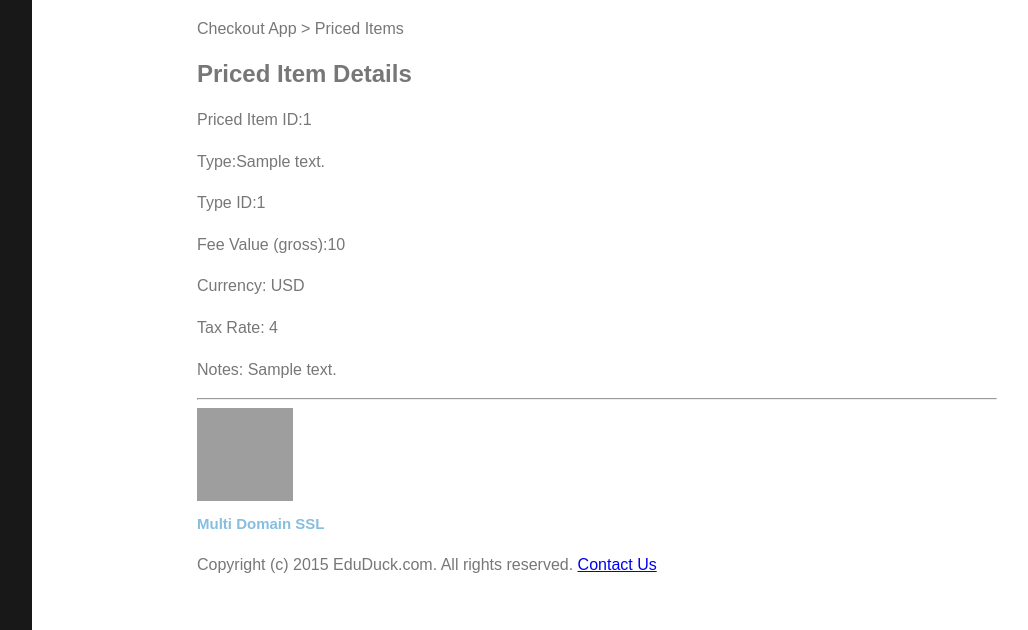
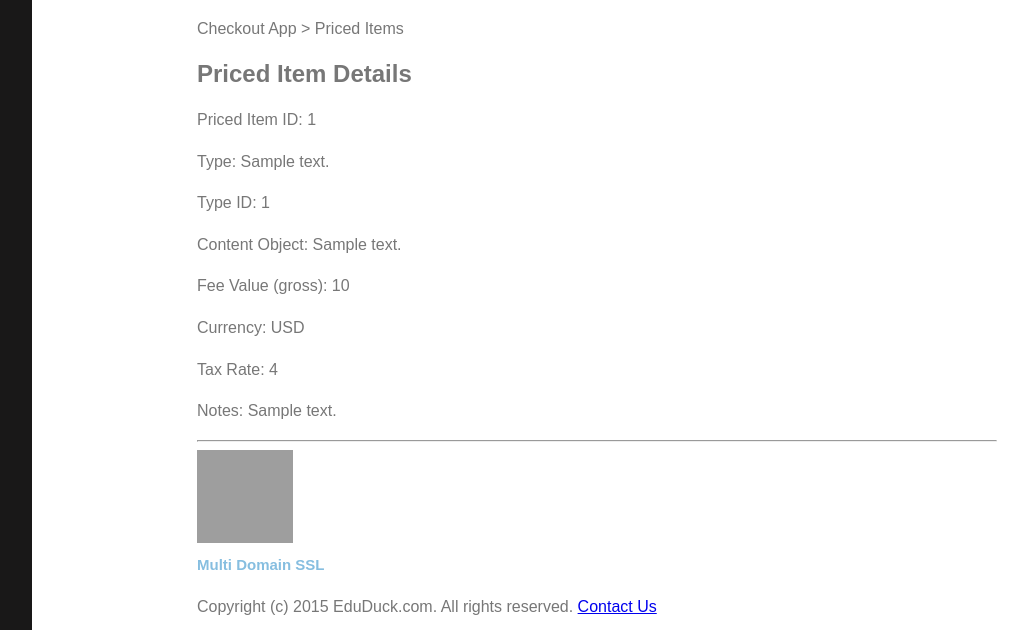
Before and after one commit to chrismcginlay/eduduck, a Django app: template checkout/templates/checkout/priceditem_detail.html in a window 1280 px wide. Shown: the part 169-799 px from the top of the page, without its empty margins (118-1146 px from the left). Run offline with Django 3.2, Linux system fonts and the light colour scheme; the template is opened without the code that fills it: most values are stand-ins (such as "Sample title", 1, 10 or a date in 2020); parts of the project's set-up code (start-up, migrations or seed data) failed here and were passed over; some libraries are stand-ins or nearby versions; grey boxes are pictures that could not be loaded.

Commit message:
Template whitespace

```diff
--- a/checkout/templates/checkout/priceditem_confirm_delete.html
+++ b/checkout/templates/checkout/priceditem_confirm_delete.html
@@ -6,6 +6,7 @@
 
 {% block content %}
     <form action="" method="post">{% csrf_token %}
+        <p>{{ object.id }};{{ object.content_type }}:{{ object.content_object }} {{ object.fee_value }}{{ object.currency }}</p>
         <p>Are you sure you want to delete "{{ object }}"?</p>
         <input type="submit" value="Confirm" />
     </form>
--- a/checkout/templates/checkout/priceditem_detail.html
+++ b/checkout/templates/checkout/priceditem_detail.html
@@ -5,10 +5,11 @@
 {% endblock contentheading %}
 
 {% block content %}
-    <p>Priced Item ID:{{ object.id }}</p>
-    <p>Type:{{ object.content_type }}</p>
-    <p>Type ID:{{ object.object_id }}</p>
-    <p>Fee Value (gross):{{ object.fee_value }}</p>
+    <p>Priced Item ID: {{ object.id }}</p>
+    <p>Type: {{ object.content_type }}</p>
+    <p>Type ID: {{ object.object_id }}</p>
+    <p>Content Object: {{ object.content_object }}</p>
+    <p>Fee Value (gross): {{ object.fee_value }}</p>
     <p>Currency: {{ object.currency }}</p>
     <p>Tax Rate: {{ object.tax_rate }}</p>
     <p>Notes: {{ object.notes }}</p>
```
